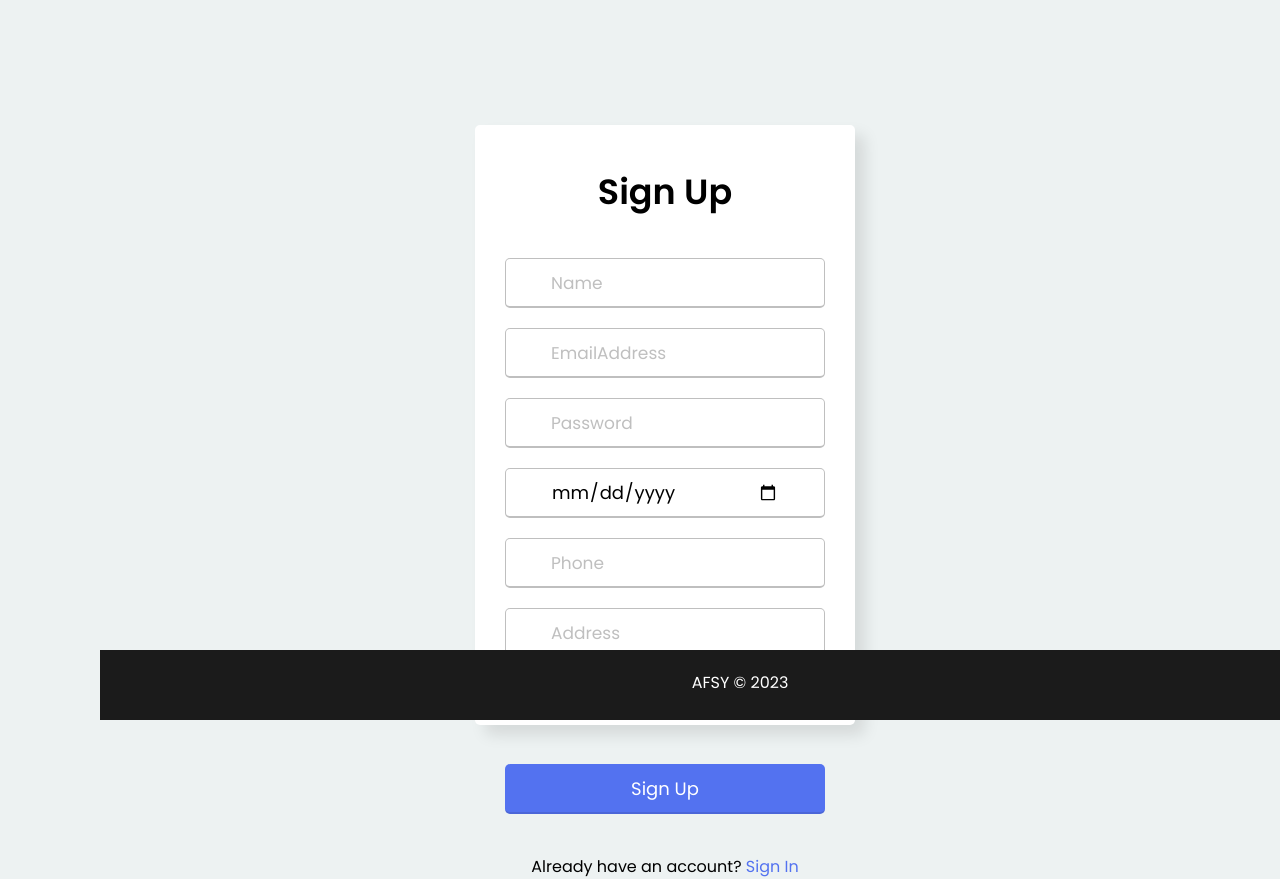
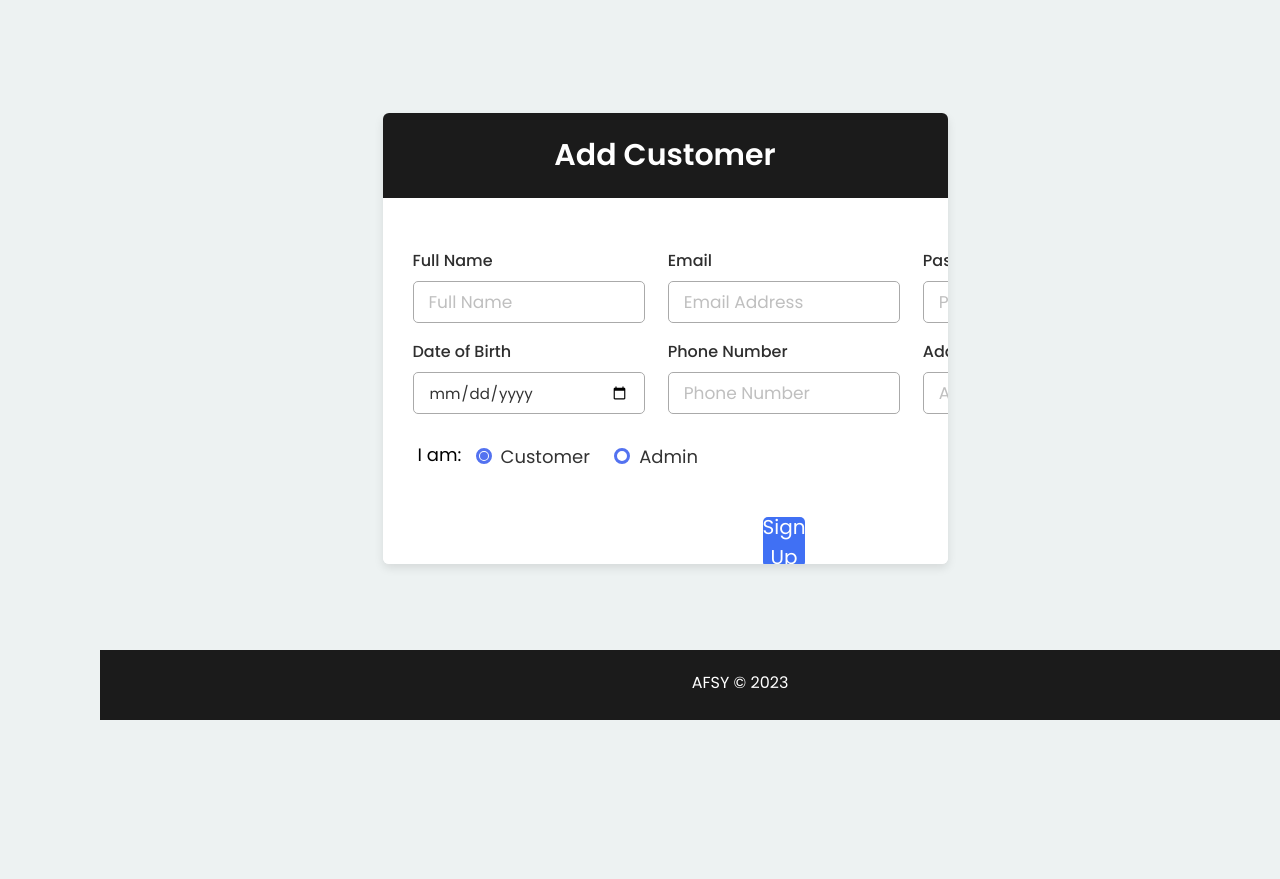
Before and after one commit to FraidonNaemi/group1, a Java web app: page /register.jsp in a window 1280 px wide. Shown: the part 80-959 px from the top of the page. After the commit the page ends 800 px from the top, so only its background shows below. Run offline with Tomcat 11, a stand-in JSP engine, Linux system fonts and the light colour scheme; some web fonts are replaced.

Commit message:
fixing register regex

```diff
--- a/src/main/webapp/WEB-INF/productID.xml
+++ /dev/null
@@ -1 +0,0 @@
-<?xml version="1.0" encoding="UTF-8" standalone="yes"?><products><product><productID>1</productID><productImage>URL</productImage><productName>The Confident Mind</productName><productPrice>18.39</productPrice><productCategory>Book</productCategory><productDescription>The Director of West Point’s influential Performance Psychology Program shares the secrets of mental toughness and self-belief in this definitive guide to mastering confidence, the key to performance in any field.</productDescription></product></products>
--- a/src/main/webapp/productDashboard.jsp
+++ b/src/main/webapp/productDashboard.jsp
@@ -48,7 +48,7 @@
         <div class="container">
             <header>Update Product</header>
             <div class="confirm-field" style="text-align: center;">
-                <p style="color: green;"><%= (submitted != null) ? "Updated successfully" : ""%></p>
+                <p style="color: green;"><%= (submitted != null  ) ? "Updated successfully" : ""%></p>
             </div>
             <form method="POST" action="/group1/RegexUpdateProductServlet">
                 <div class="form first">
--- a/src/main/webapp/register.jsp
+++ b/src/main/webapp/register.jsp
@@ -4,11 +4,10 @@
     <head>
         <meta http-equiv="Content-Type" content="text/html; charset=UTF-8">
         <title>Register</title>
-        <link rel="stylesheet" href="css/register.css">
-        <link rel="stylesheet" href="css/style.css"/>
+        <link rel="stylesheet" href="css/style.css">
+        <link rel="stylesheet" href="css/addCustomer.css">
         <link rel="stylesheet" href="css/loginRadioButton.css"/>
     </head>
-
     <body>
         <!-- Navigation Bar -->
         <nav>
@@ -16,7 +15,6 @@
                 <div class="logo">
                     AFSY
                 </div>
-
                 <input type="checkbox" id="click">
                 <label for="click" class="menu-btn">
                     <i class="fas fa-bars"></i>
@@ -26,79 +24,54 @@
                     <li><a class="active" href="#">Register</a></li>
                 </ul>
             </nav>
-
             <!-- Downloading the errors -->
             <!--It retrieves three attributes from a session object and assigns their values to three different variables of type String.
             These variables likely store error messages to be displayed to the user.-->
             <%
+            String addError = (String) (request.getSession(true)).getAttribute("addError");
             String nameError = (String) session.getAttribute("nameError");
             String emailError = (String) session.getAttribute("emailError");
-                String passError = (String) session.getAttribute("passError");
-                String emailPassError = (String) session.getAttribute("emailPassError");
+            String passwordError = (String) session.getAttribute("passwordError");
+           // String dobError = (String) session.getAttribute("dobError");
+            String phoneNumberError = (String) session.getAttribute("phoneNumberError");
+            String addressError = (String) session.getAttribute("addressError");
         %>
-
-            <div class="wrapper">
-                <header>Sign Up</header>
+        <!-- Add customer form -->
+        <div class="container">
+            <header>Add Customer</header>
             <div class="error-field-register">
-                    <p><%= (nameError != null) ? nameError : ""%></p>
-                    <p><%= (emailError != null) ? emailError : ""%></p>
-                    <p><%= (emailError != null) ? passError : ""%></p>
-                    <p><%= (emailError != null && passError != null) ? emailPassError : ""%></p>
+                <p><%=(addError != null && !addError.isEmpty()) ? addError : ""%></p>
             </div>
-
-                <!--when the form is submitted, the data will be sent to the server at this URL.
-                The server-side code located at this URL will process the form data.
-                POST the data will be sent to the server in the body of the request.-->
-                <form method="POST" action="/group1/RegisterServlet">
-                    <div class="field name">
-                        <div class="input-area">
-                            <input type="text" name="name" placeholder="Name">
-                            <i class="icon fas fa-user"></i>
-                            <i class="error error-icon fas fa-exclamation-circle"></i>
+            <form class="addForm" method="POST" action="/group1/RegexRegisterServlet">
+                <div class="form first">
+                    <div class="personal-details">
+                        <div class="fields">
+                            <div class="input-field">
+                                <label for="name">Full Name <span class="addCustomerError">&emsp;<%= (nameError != null) ? nameError : ""%></span></label>
+                                <input type="text" name="name" placeholder="Full Name">
                             </div>
+                            <div class="input-field">
+                                <label for="email">Email<span class="addCustomerError">&emsp;<%= (emailError != null) ? emailError : ""%></span></label>
+                                <input type="text" name="email" placeholder="Email Address">
                             </div>
-
-
-                    <div class="field email">
-                        <div class="input-area">
-                            <input type="text" name="email" placeholder="EmailAddress">
-                            <i class="icon fas fa-envelope"></i>
-                            <i class="error error-icon fas fa-exclamation-circle"></i>
+                            <div class="input-field">
+                                <label for="password">Password &emsp;<span class="addCustomerError">&emsp;<%= (passwordError != null) ? passwordError : ""%></span></label>
+                                <input type="text" name="password" placeholder="Password">
                             </div>
-                    </div>
-
-                    <div class="field password">
-                        <div class="input-area">
-                            <input type="password" name="password" placeholder="Password">
-                            <i class="icon fas fa-lock"></i>
-                            <i class="error error-icon fas fa-exclamation-circle"></i>
-                        </div>
-                    </div>
-
-                    <div class="field dateOfBirth">
-                        <div class="input-area">
+                            <div class="input-field">
+                                <label for="dob">Date of Birth</label>
                                 <input type="date" name="dob" placeholder="Date of Birth">
                             </div>
+                            <div class="input-field">
+                                <label for="phoneNumber">Phone Number &nbsp;<span class="addCustomerError"><%= (phoneNumberError != null) ? phoneNumberError : ""%></span></label>
+                                <input type="text" name="phoneNumber" placeholder="Phone Number">
                             </div>
-
-                    <div class="field phonenumber">
-                        <div class="input-area">
-                            <input type="text" name="phonenumber" placeholder="Phone">
-                            <i class="icon fas fa-user"></i>
-                            <i class="error error-icon fas fa-exclamation-circle"></i>
+                            <div class="input-field">
+                                <label for="address">Address &emsp;<span class="addCustomerError">&emsp;<%= (addressError != null) ? addressError : ""%></span></label>
+                                <input type="text" name="address" placeholder="Address">
                             </div>
-                    </div>
-
-                    <div class="field address">
-                        <div class="input-area">
-                            <input type="text" name="address" placeholder="Address">
-                            <i class="icon fas fa-user"></i>
-                            <i class="error error-icon fas fa-exclamation-circle"></i>
-                        </div>
-                    </div>
-
                 <div class="radio-group field userType">
-                        <p class="iam"> I am: </p>
+                    <p class="iam">I am:</p>
                     <label class="radio">
                         <input type="radio" value="customer" name="userType" checked>
                         customer
@@ -110,29 +83,33 @@
                         <span></span>
                     </label>
                 </div>
-                    <input type="submit" value="Sign Up">
+                            <button class="addBtn" type="submit">
+                                <span class="btnText">Sign Up</span>
+                            </button>
+                        </div>
+                    </div>
+                </div>
             </form>
-                <div class="sign-txt">Already have an account? <a href="login.jsp">Sign In</a></div>
-
         </div>
-
+        <%
+            nameError = "";
+            emailError = "";
+            passwordError = "";
+            //dobError = "";
+            phoneNumberError = "";
+            addressError = "";
+            addError = "";
+            session.setAttribute("nameError", nameError);
+            session.setAttribute("emailError", emailError);
+            session.setAttribute("passwordError", passwordError);
+            //session.setAttribute("dobError", dobError);
+            session.setAttribute("phoneNumberError", phoneNumberError);
+            session.setAttribute("addressError", addressError);
+            session.setAttribute("addError", addError);
+        %>
         <!-- Footer -->
         <div class="footer">
             AFSY © 2023
         </div>
-
-            <!--initializes three error messages and sets their values to an empty string.
-            shows error messages to the user if the entered email or password are incorrect.
-           sets these error messages as attributes in a session-->
-            <%
-                passError = "";
-                emailError = "";
-                emailPassError = "";
-                session.setAttribute("emailError", emailError);
-                session.setAttribute("passError", passError);
-                session.setAttribute("emailPassError", emailPassError);
-            %>
-
     </body>
-
 </html>
```
Also changed, not shown: src/main/java/com/controller/AdminRegisterServlet.java (+3 -18 lines), src/main/java/com/controller/CustomerRegisterServlet.java (+2 -22 lines), src/main/java/com/controller/RegexRegisterServlet.java (+6 -5 lines), src/main/webapp/WEB-INF/web.xml (+9 -0 lines), 3 other files. Lines whose indentation alone changed are shown as unchanged.
